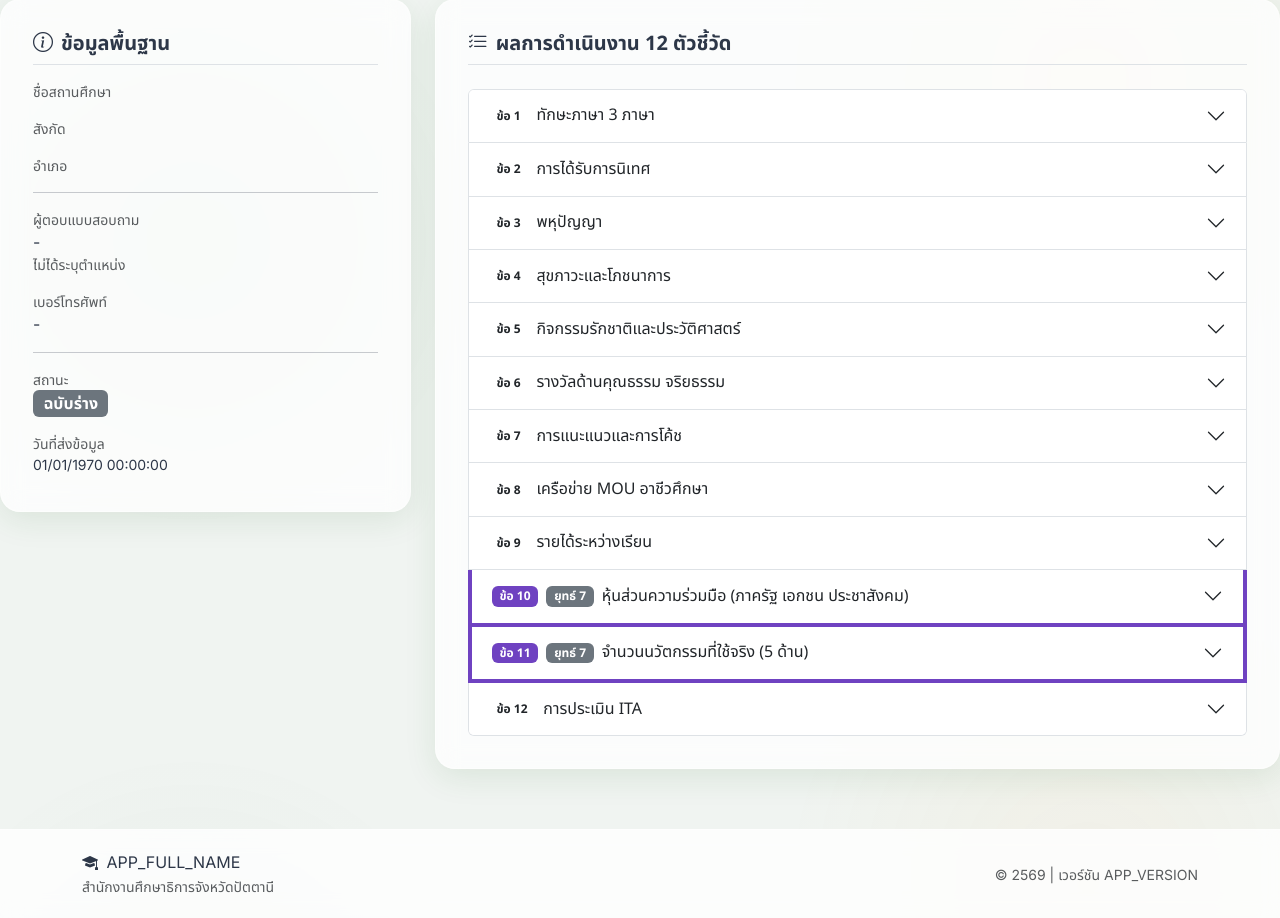
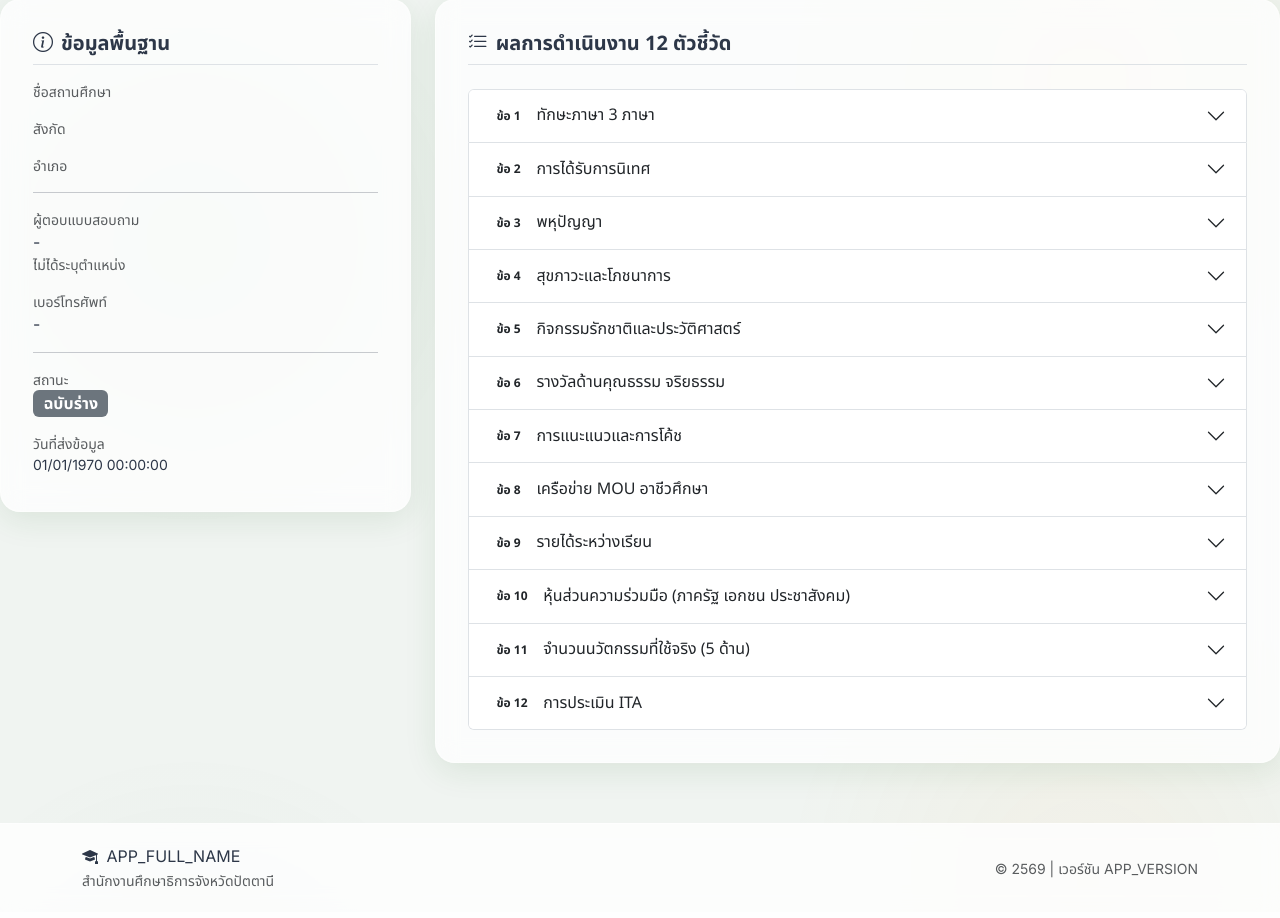
Before and after one commit to aungkiko/edusurvey, a PHP site: template views/survey/view.php in a window 1280 px wide. Shown: the part 159-1077 px from the top of the page. After the commit the page ends 1046 px from the top, so only its background shows below. Run offline with PHP 8.4, Linux system fonts and the light colour scheme; the template is opened without the code that fills it, so the values that code supplies are empty; some libraries are stand-ins or nearby versions.

Commit message:
Fix accordion header style for Q11 and Q12

```diff
--- a/views/survey/view.php
+++ b/views/survey/view.php
@@ -354,12 +354,10 @@
                 </div>
 
                 <!-- Q11 (display: ข้อ 10) - ยุทธศาสตร์ที่ 7: หุ้นส่วนความร่วมมือ -->
-                <div class="accordion-item border-start border-4 border-purple" style="border-color: #6f42c1 !important;">
+                <div class="accordion-item">
                     <h2 class="accordion-header">
                         <button class="accordion-button collapsed" type="button" data-bs-toggle="collapse" data-bs-target="#colQ11">
-                            <span class="badge text-white me-2" style="background:#6f42c1;">ข้อ 10</span>
-                            <span class="badge bg-secondary me-2 small">ยุทธ์ 7</span>
-                            หุ้นส่วนความร่วมมือ (ภาครัฐ เอกชน ประชาสังคม)
+                            <span class="badge bg-gold text-dark me-2">ข้อ 10</span> หุ้นส่วนความร่วมมือ (ภาครัฐ เอกชน ประชาสังคม)
                         </button>
                     </h2>
                     <div id="colQ11" class="accordion-collapse collapse" data-bs-parent="#surveyAccordion">
@@ -381,12 +379,10 @@
                 </div>
 
                 <!-- Q12 (display: ข้อ 11) - ยุทธศาสตร์ที่ 7: นวัตกรรมที่ใช้จริง -->
-                <div class="accordion-item border-start border-4" style="border-color: #6f42c1 !important;">
+                <div class="accordion-item">
                     <h2 class="accordion-header">
                         <button class="accordion-button collapsed" type="button" data-bs-toggle="collapse" data-bs-target="#colQ12">
-                            <span class="badge text-white me-2" style="background:#6f42c1;">ข้อ 11</span>
-                            <span class="badge bg-secondary me-2 small">ยุทธ์ 7</span>
-                            จำนวนนวัตกรรมที่ใช้จริง (5 ด้าน)
+                            <span class="badge bg-gold text-dark me-2">ข้อ 11</span> จำนวนนวัตกรรมที่ใช้จริง (5 ด้าน)
                         </button>
                     </h2>
                     <div id="colQ12" class="accordion-collapse collapse" data-bs-parent="#surveyAccordion">
```
